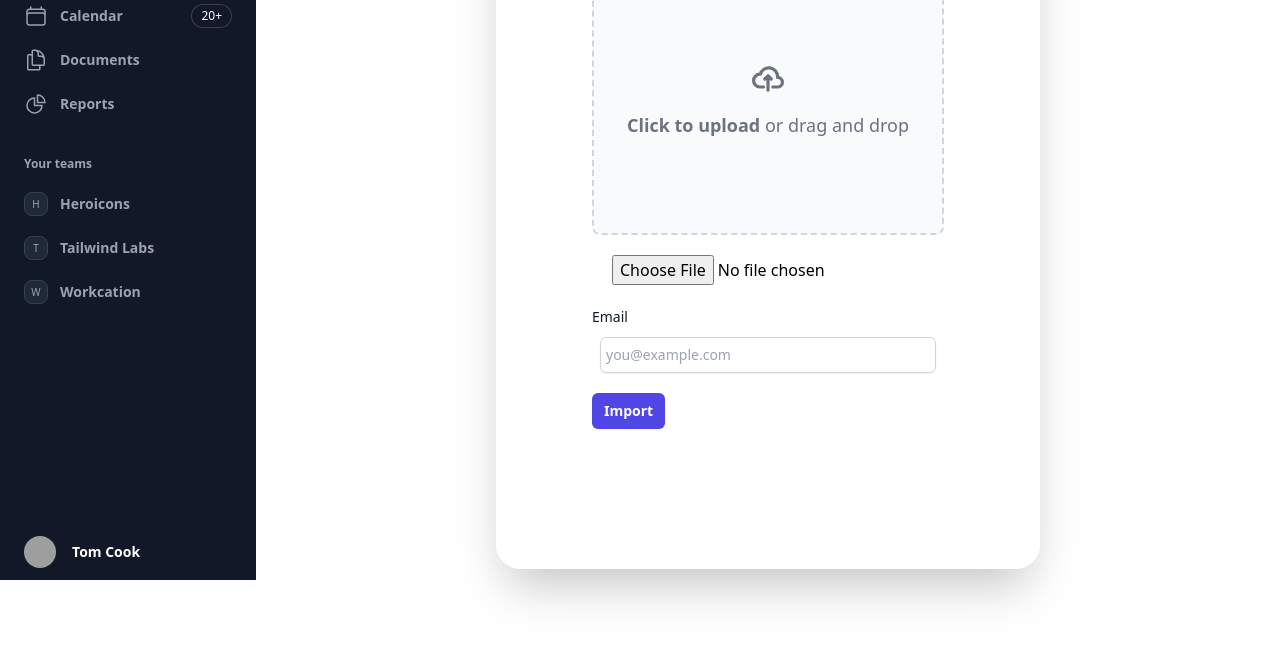
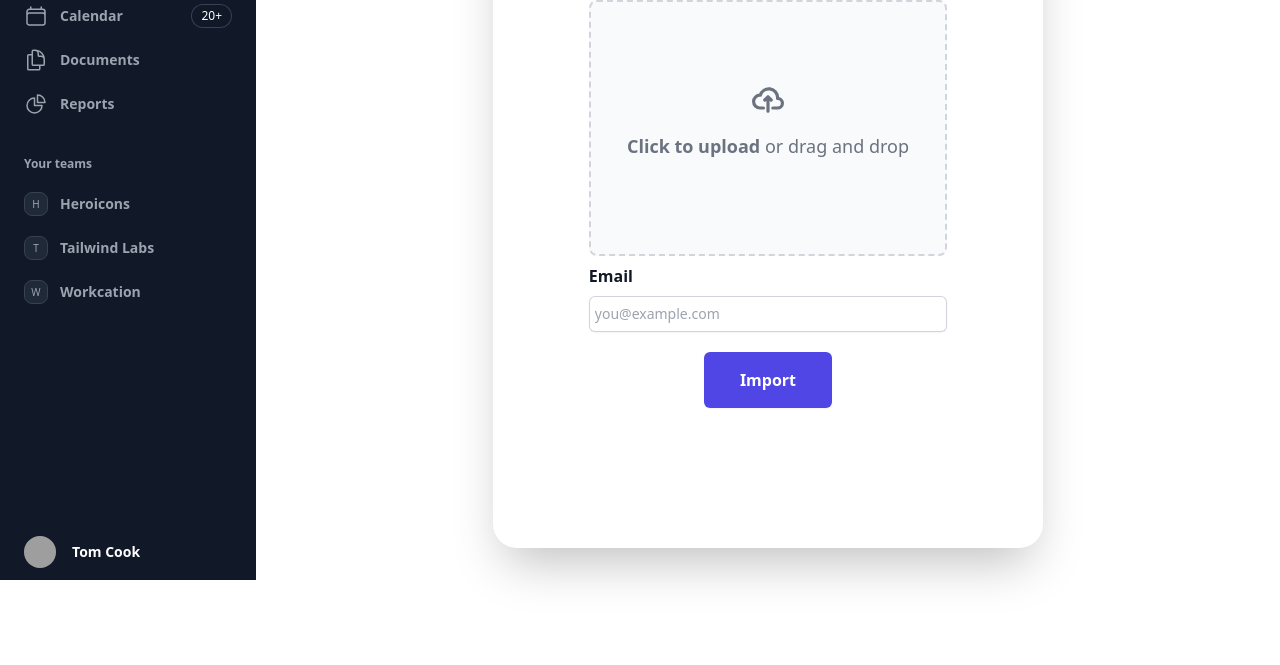
Before and after one commit to Abrar74774/import-cleanup, a website: page frontend/index.html in a window 1280 px wide. Shown: the part 220-885 px from the top of the page. After the commit the page ends 864 px from the top, so only its background shows below. Drawn offline with nearby package versions, Linux system fonts and the light colour scheme; grey boxes are pictures that could not be loaded.

Commit message:
Update frontend

```diff
--- a/frontend/index.html
+++ b/frontend/index.html
@@ -159,37 +159,39 @@
         </div>
 
         <div class="w-4/5 h-screen flex items-center justify-center">
-            <div class="bg-white py-16 sm:py-24">
+            <div class="bg-white py-16 sm:py-24 w-3/5">
                 <div class="mx-auto max-w-7xl sm:px-6 lg:px-8">
                     <div
-                        class="relative isolate overflow-hidden px-6 py-24 shadow-2xl sm:rounded-3xl sm:px-24 xl:py-32">
+                        class="relative isolate overflow-hidden px-6 pb-24 pt-4 shadow-2xl sm:rounded-3xl sm:px-24 xl:py-32">
                         <h2 class="mx-auto mb-5 max-w-2xl text-center text-3xl font-bold tracking-tight sm:text-4xl">
                             Import Cleanup</h2>
                         <label for="fileInput" id="dropContainer"
-                            class="px-5 flex flex-col items-center justify-center w-full h-64 border-2 border-gray-300 border-dashed rounded-lg cursor-pointer bg-gray-50 dark:hover:bg-bray-800 dark:bg-gray-700 hover:bg-gray-100 dark:border-gray-600 dark:hover:border-gray-500 dark:hover:bg-gray-600">
+                            class="px-5 flex flex-col items-center justify-center w-full h-64 border-2 border-gray-300 border-dashed rounded-lg cursor-pointer bg-gray-50">
                             <div class="flex flex-col items-center justify-center pt-5 pb-6">
-                                <svg class="w-8 h-8 mb-4 text-gray-500 dark:text-gray-400" aria-hidden="true"
+                                <svg class="w-8 h-8 mb-4 text-gray-500 " aria-hidden="true"
                                     xmlns="http://www.w3.org/2000/svg" fill="none" viewBox="0 0 20 16">
                                     <path stroke="currentColor" stroke-linecap="round" stroke-linejoin="round"
                                         stroke-width="2"
                                         d="M13 13h3a3 3 0 0 0 0-6h-.025A5.56 5.56 0 0 0 16 6.5 5.5 5.5 0 0 0 5.207 5.021C5.137 5.017 5.071 5 5 5a4 4 0 0 0 0 8h2.167M10 15V6m0 0L8 8m2-2 2 2" />
                                 </svg>
-                                <p class="mb-2 text-lg text-gray-500 dark:text-gray-400"><span class="font-semibold"
+                                <p class="mb-2 text-lg text-gray-500 "><span class="font-semibold"
                                         >Click to upload</span> or
                                     drag and drop</p>
                             </div>
                         </label>
-                        <input id="fileInput" type="file" class="p-5" />
-                        <div class="mb-5">
+                        <input id="fileInput" type="file" class="p-5 hidden" />
+                        <div class="mb-5 mt-2">
                             <div id="filename"></div>
-                            <label for="email" class="block text-sm font-medium leading-6 text-gray-900">Email</label>
-                            <div class="m-2">
+                            <label for="email" class="block font-semibold font-medium leading-6 text-gray-900">Email</label>
+                            <div class="my-2">
                                 <input type="email" name="email" id="email"
                                     class="block w-full rounded-md border-0 p-1.5 text-gray-900 shadow-sm ring-1 ring-inset ring-gray-300 placeholder:text-gray-400 focus:ring-2 focus:ring-inset focus:ring-indigo-600 sm:text-sm sm:leading-6"
                                     placeholder="you@example.com">
                             </div>
                         </div>
-                        <button type="button" onclick="uploadFile()" class="mb-3 rounded-md bg-indigo-600 px-3 py-2 text-sm font-semibold text-white shadow-sm hover:bg-indigo-500 focus-visible:outline focus-visible:outline-2 focus-visible:outline-offset-2 focus-visible:outline-indigo-600">Import</button>
+                        <div class="flex justify-center">
+                            <button type="button" onclick="uploadFile()" class="mb-3 rounded-md bg-indigo-600 px-9 py-4 font-semibold text-white shadow-sm hover:bg-indigo-500 focus-visible:outline focus-visible:outline-2 focus-visible:outline-offset-2 focus-visible:outline-indigo-600">Import</button>
+                        </div>
 
                         <p id="status"></p>
                     </div>
```
Also changed, not shown: frontend/package.json (added, +11 -0 lines), routes.js (+5 -5 lines).
